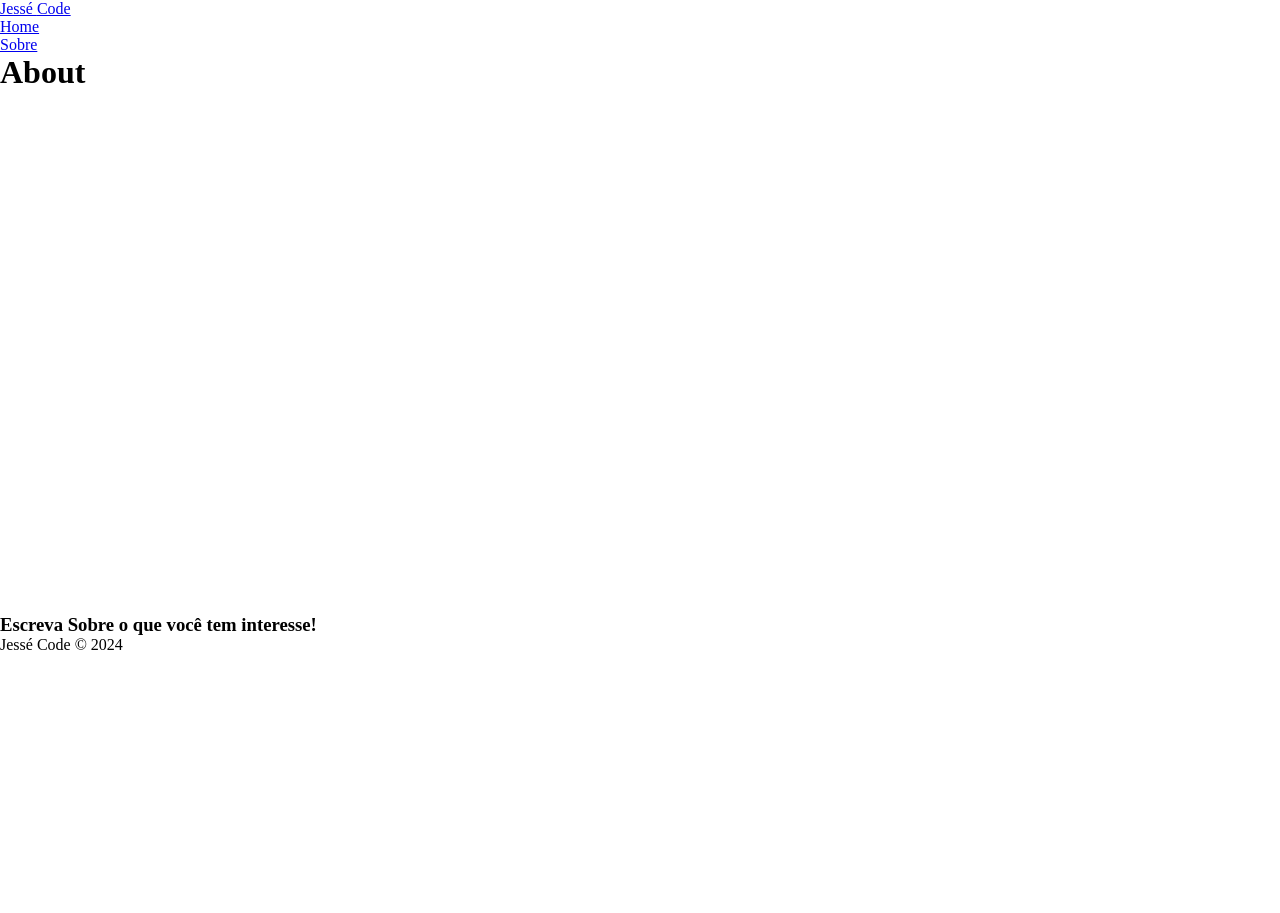
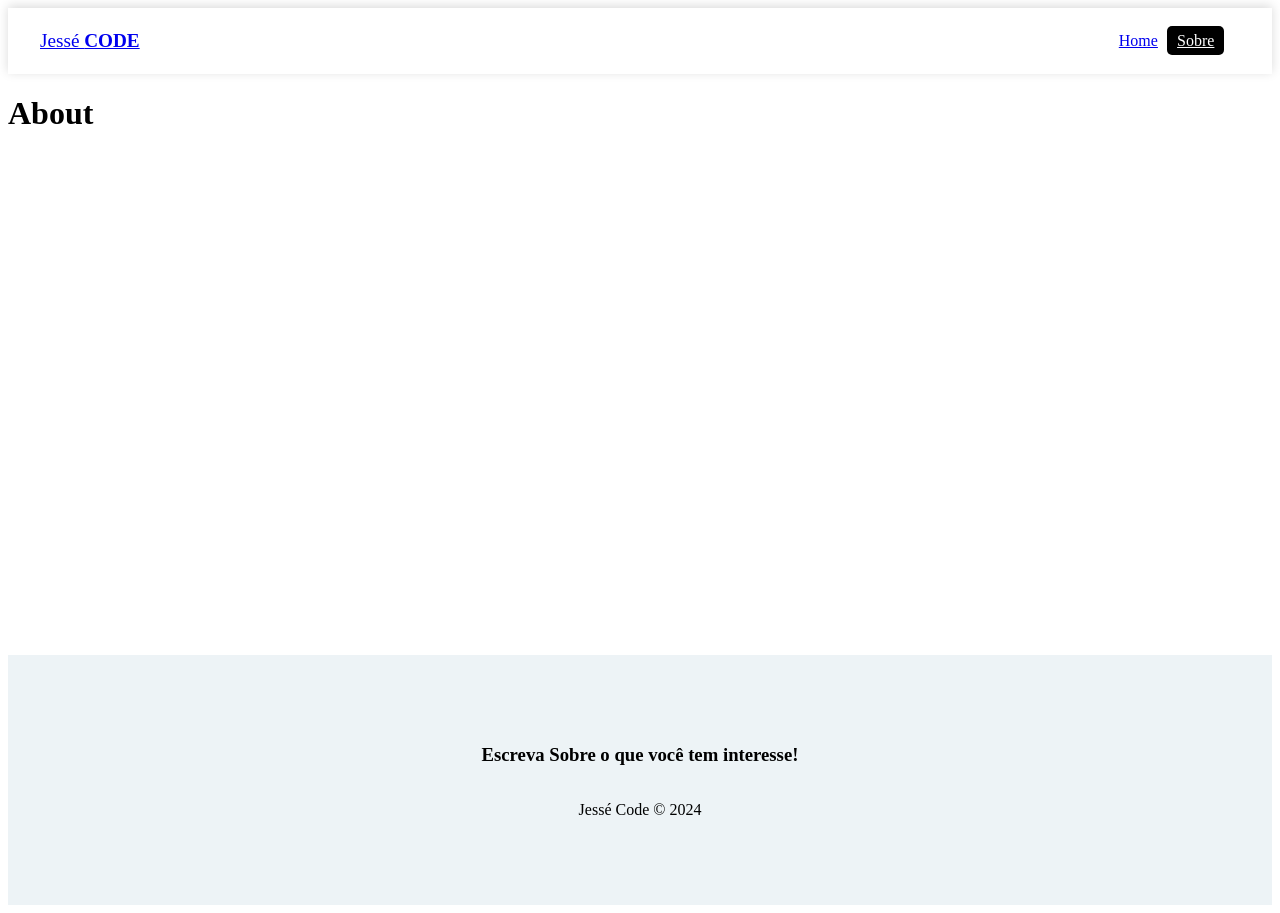
Before and after one commit to jesseprogran/miniblog, a React (Vite) app: page /about in a window 1280 px wide. Before the commit the page ends 800 px from the top, so only its background shows below. Built offline with nearby package versions, Linux system fonts and the light colour scheme.

Commit message:
realizando estilização

```diff
--- a/src/App.css
+++ b/src/App.css
@@ -1,8 +1,8 @@
-* {
+/* * {
   margin: 0;
   padding: 0;
   box-sizing: border-box;
-}
+} */
 
 
 .container {
--- a/src/components/Footer.jsx
+++ b/src/components/Footer.jsx
@@ -2,7 +2,7 @@
 
 const Footer = () => {
   return (
-    <footer>
+    <footer className={styles.footer}>
       <h3>Escreva Sobre o que você tem interesse!</h3>
       <p>Jessé Code &copy; 2024</p>
     </footer>
--- a/src/components/Footer.module.css
+++ b/src/components/Footer.module.css
@@ -0,0 +1,8 @@
+.footer {
+  height: 250px;
+  display: flex;
+  flex-direction: column;
+  align-items: center;
+  justify-content: center;
+  background-color: #edf3f6;
+}
--- a/src/components/Navbar.jsx
+++ b/src/components/Navbar.jsx
@@ -4,18 +4,28 @@
 
 const Navbar = () => {
   return (
-    <nav>
-      <NavLink to="/">
+    <nav className={styles.navbar}>
+      <NavLink to="/" className={styles.brand}>
         Jessé <span>Code</span>
       </NavLink>
 
-      <ul>
+      <ul className={styles.links_list}>
         <li>
-          <NavLink to="/">Home</NavLink>
+          <NavLink
+            to="/"
+            className={({ isActive }) => (isActive ? styles.active : "")}
+          >
+            Home
+          </NavLink>
         </li>
 
         <li>
-          <NavLink to="/about">Sobre</NavLink>
+          <NavLink
+            to="/about"
+            className={({ isActive }) => (isActive ? styles.active : "")}
+          >
+            Sobre
+          </NavLink>
         </li>
       </ul>
     </nav>
--- a/src/components/Navbar.module.css
+++ b/src/components/Navbar.module.css
@@ -0,0 +1,36 @@
+.navbar {
+  display: flex;
+  box-shadow: rgba(0,0,0, .15) 0px -2px 10px 0px;
+  justify-content: space-between;
+  align-items: center;
+  padding: .5em 2em;
+}
+
+.brand {
+  font-size: 1.2em;
+}
+
+.brand span {
+  font-weight: 900;
+  text-transform: uppercase;
+}
+
+
+.links_list {
+  display: flex;
+  list-style: none;
+}
+
+.links_list {
+  margin-right: 1em;
+}
+
+.links_list li a {
+  padding: .4em .6em;
+}
+
+.active {
+  background-color: #000;
+  color: #fff;
+  border-radius: 5px;
+}
```
